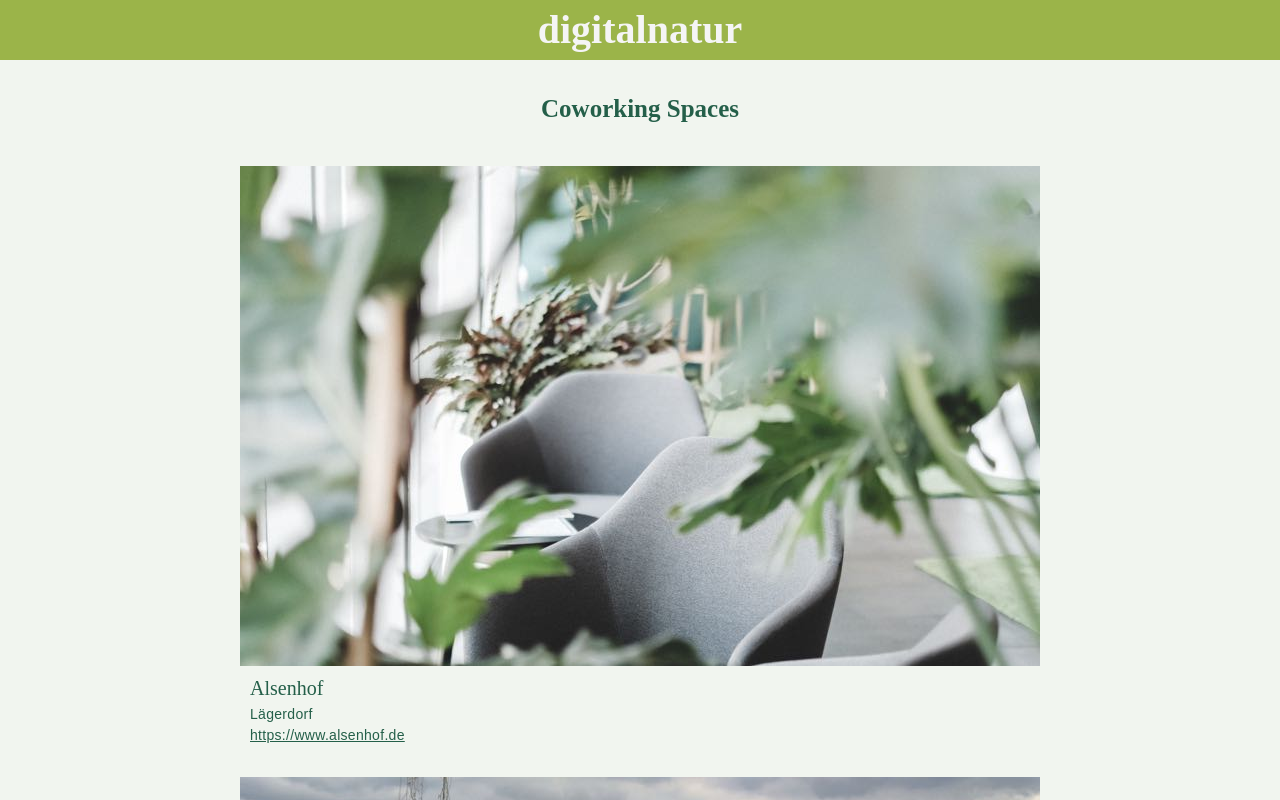
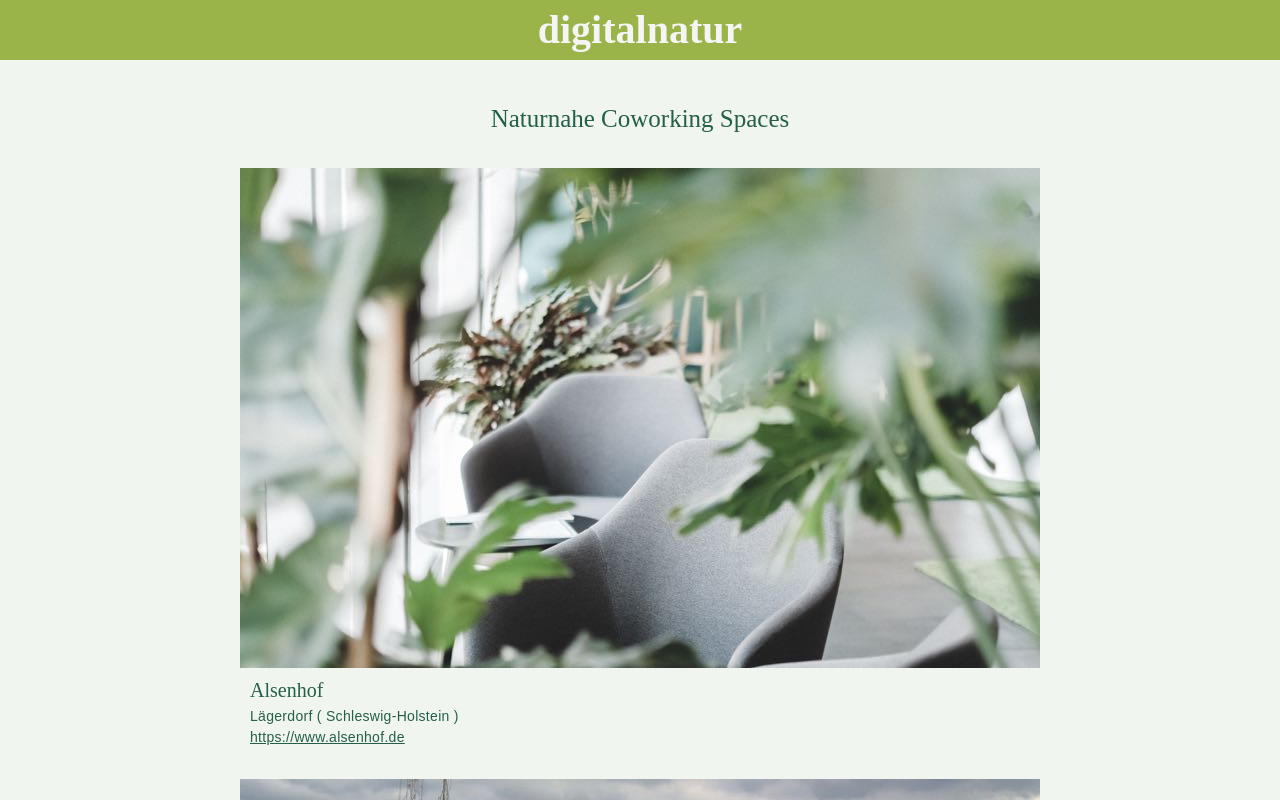
Before and after one commit to s-zanker/capstone-project, a React (Create React App) app: page / in a window 1280 px wide. Built offline with nearby package versions, Linux system fonts and the light colour scheme.

Commit message:
Changes in global styles

```diff
--- a/src/GlobalStyles.js
+++ b/src/GlobalStyles.js
@@ -48,9 +48,6 @@ h2 {
   font-weight: bold;
   line-height: 1.5;
   color: var(--darkgreen);
-  padding-top: 10px;
-  padding-bottom: 20px;
-  text-align: center;
 }
 
 h3 {
--- a/src/components/Workspace/Workspace.js
+++ b/src/components/Workspace/Workspace.js
@@ -9,7 +9,9 @@ export default function Workspace({ workspace }) {
         <img src={process.env.PUBLIC_URL + workspace.picture} alt="" />
       </Link>
       <h4>{workspace.name}</h4>
-      <div className="p-green">{workspace.location}</div>
+      <div className="p-green">
+        {workspace.location + ' ( ' + workspace.state + ' )'}
+      </div>
       <div className="p-green">
         <a href={workspace.url} target="_blank" rel="noopener noreferrer">
           {workspace.url}
--- a/src/components/WorkspaceList/WorkspaceList.js
+++ b/src/components/WorkspaceList/WorkspaceList.js
@@ -5,8 +5,7 @@ import styled from 'styled-components'
 export default function WorkspaceList({ workspaces }) {
   return (
     <>
-      <h2>Coworking Spaces</h2>
-      <br />
+      <ListTitleStyled>Naturnahe Coworking Spaces</ListTitleStyled>
       <Grid>
         {workspaces.map((workspace) => (
           <Workspace workspace={workspace} key={workspace._id} />
@@ -21,3 +20,8 @@ const Grid = styled.div`
   gap: 30px;
   justify-content: center;
 `
+const ListTitleStyled = styled.h3`
+  text-align: center;
+  margin-top: 20px;
+  margin-bottom: 30px;
+`
```
